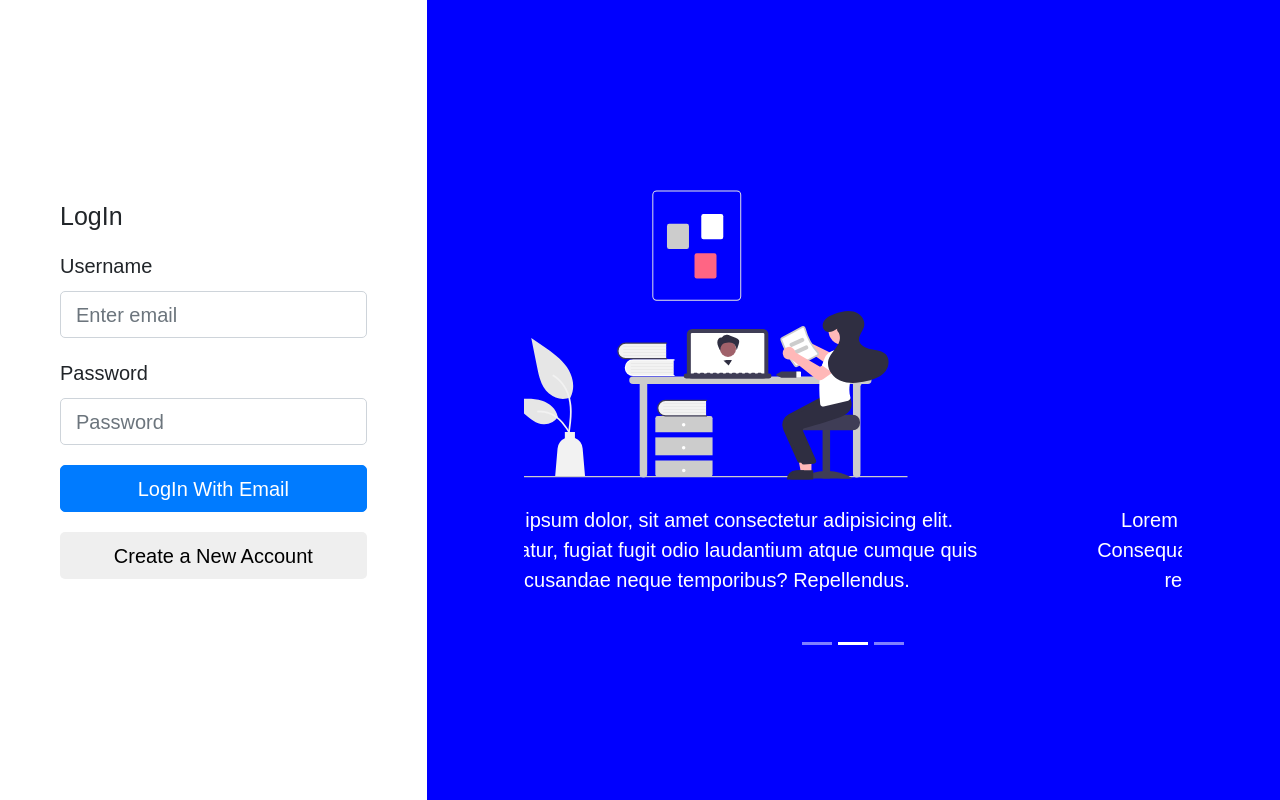
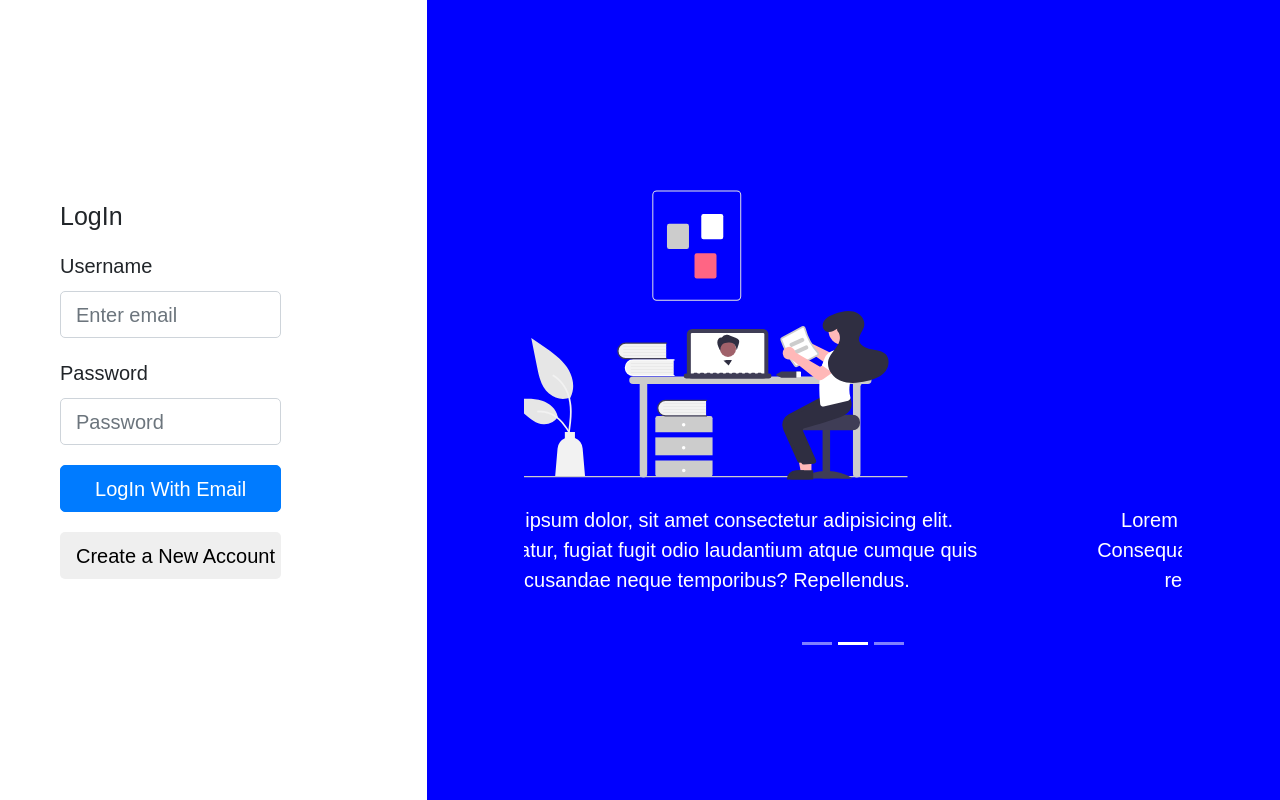
Before and after one commit to prince09455/signupForm, a website: page index.html in a window 1280 px wide. Drawn offline with nearby package versions, Linux system fonts and the light colour scheme.

Commit message:
small css changes

```diff
--- a/index.html
+++ b/index.html
@@ -13,7 +13,7 @@
     <div class="container-fluid content_page px-0">
         <div class="row no-gutters">
             <div class="col-12 col-md-12 col-lg-4 order-1 order-sm-2 order-md-2 order-lg-1 form_sec d-none d-sm-block">
-                <div class="form_sec d-flex align-items-center justify-content-center w-100">
+                <div class="form_sec d-flex align-items-center justify-content-center">
                     <form class="w-100 login">
                         <h5 class="mb-3">LogIn</h5>
                         <p class="msg d-none">successfully loged in</p>
--- a/scss/style.scss
+++ b/scss/style.scss
@@ -9,7 +9,7 @@ body {
     font-family: sans-serif;
     font-size: 20px;
     line-height: 30px;
-    overflow: hidden;
+    overflow-x: hidden;
     @media (max-width: 576px) {
         font-size: 16px;
         line-height: 24px;
@@ -31,9 +31,11 @@ body {
     .form_sec {
         height: 100vh;
         padding: 0 3rem;
+        width: 80%;
         @media (min-width: 576px) and(max-width: 992px) {
             height: 55vh;
             padding: 2rem auto;
+            margin: 2rem;
         }
         .msg {
             padding: 0 1rem;
```
Also changed, not shown: css/style.css.
